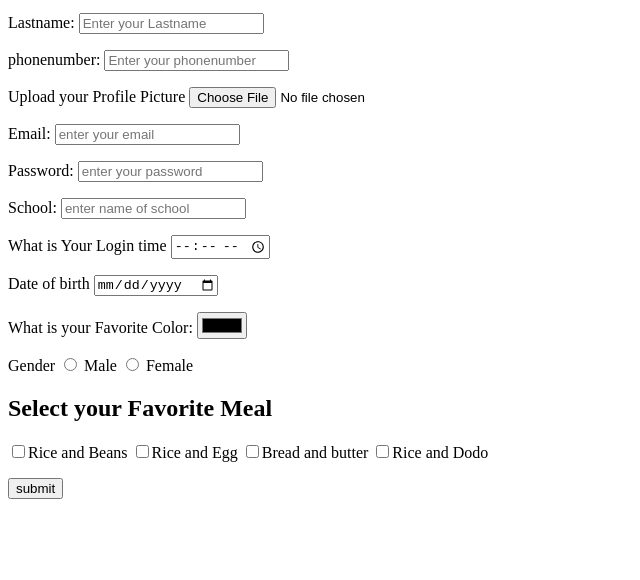
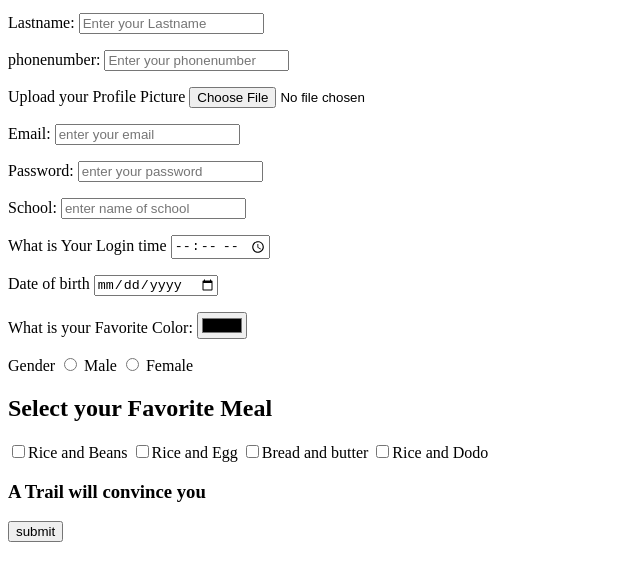
Before and after one commit to martinsjesupemi23-crypto/revision_github, a plain HTML site: page form.html in a window 1280 px wide. Shown: the part 104-684 px from the top of the page, without its empty margins (0-640 px from the left). Drawn offline with Linux system fonts and the light colour scheme.

Commit message:
project2

```diff
--- a/form.html
+++ b/form.html
@@ -61,9 +61,9 @@
             <input type="checkbox">Bread and butter
             <input type="checkbox">Rice and Dodo
         </p>
-        <p>
+        <h3> A Trail will convince you</h3>
 
-        </p>
+
         <p>
            <input type="submit" value="submit">
         </p>
```
